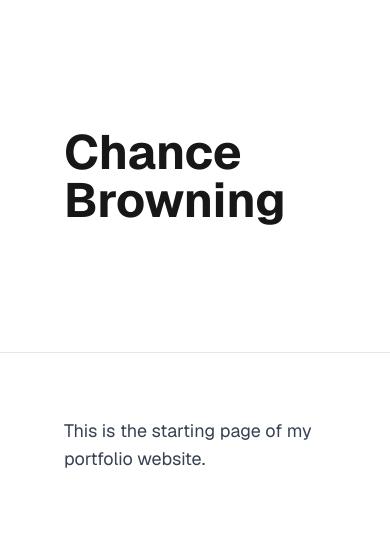
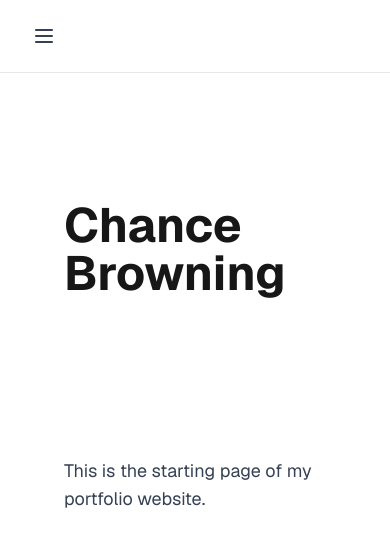
Before and after one commit to ChanceBrowning11/portfolio, a Next.js app: page / in a window 390 px wide. Shown: the top 546 px of the page. Built offline with nearby package versions, Linux system fonts and the light colour scheme.

Commit message:
updated navigation to have a mobile menu button when screensize is small.

```diff
--- a/app/(start)/page.tsx
+++ b/app/(start)/page.tsx
@@ -5,19 +5,16 @@ export default function Home() {
   return (
     <div className="min-h-screen bg-zinc-50 font-sans dark:bg-black">
       <div className="w-full bg-white dark:bg-black">
-        {/* Hero Section */}
-        <div className="px-16 pt-32 pb-16">
-          <PageHeader>Chance Browning</PageHeader>
-        </div>
-
-        {/* Sticky Navigation */}
-        <NavigationHeader />
-
-        {/* Content Section - Add more content here to see sticky effect */}
-        <div className="px-16 py-16 min-h-screen">
-          <p className="text-lg text-gray-700 dark:text-gray-300">
-            This is the starting page of my portfolio website.
-          </p>
+        <div className="flex flex-col">
+          <div className="order-2 md:order-1 px-16 pt-32 pb-16">
+            <PageHeader>Chance Browning</PageHeader>
+          </div>
+          <NavigationHeader className="order-1 md:order-2" />
+          <div className="order-3 px-16 py-16 min-h-screen">
+            <p className="text-lg text-gray-700 dark:text-gray-300">
+              This is the starting page of my portfolio website.
+            </p>
+          </div>
         </div>
       </div>
     </div>
--- /dev/null
+++ b/components/molecules/DesktopNavigation.tsx
@@ -0,0 +1,22 @@
+import Link from 'next/link'
+import { NavigationLink } from '@/components/types'
+
+interface DesktopNavigationProps {
+  links: NavigationLink[]
+}
+
+export const DesktopNavigation = ({ links }: DesktopNavigationProps) => {
+  return (
+    <div className="hidden md:flex gap-8">
+      {links.map((link) => (
+        <Link
+          key={link.href}
+          href={link.href}
+          className="text-gray-700 hover:text-black dark:text-gray-300 dark:hover:text-white transition-colors font-medium"
+        >
+          {link.label}
+        </Link>
+      ))}
+    </div>
+  )
+}
--- /dev/null
+++ b/components/molecules/MobileMenuButton.tsx
@@ -0,0 +1,30 @@
+interface MobileMenuButtonProps {
+  open: boolean
+  setIsOpen: (open: boolean) => void
+}
+
+export const MobileMenuButton = ({ open, setIsOpen }: MobileMenuButtonProps) => {
+  return (
+    <button
+      onClick={() => setIsOpen(!open)}
+      className="md:hidden p-2 text-gray-700 dark:text-gray-300"
+      aria-label="Toggle menu"
+    >
+      <svg
+        className="w-6 h-6"
+        fill="none"
+        strokeLinecap="round"
+        strokeLinejoin="round"
+        strokeWidth="2"
+        viewBox="0 0 24 24"
+        stroke="currentColor"
+      >
+        {open ? (
+          <path d="M6 18L18 6M6 6l12 12" />
+        ) : (
+          <path d="M4 6h16M4 12h16M4 18h16" />
+        )}
+      </svg>
+    </button>
+  )
+}
--- /dev/null
+++ b/components/molecules/MobileNavigation.tsx
@@ -0,0 +1,33 @@
+import Link from 'next/link'
+import { NavigationLink } from '@/components/types'
+
+interface MobileNavigationProps {
+  links: NavigationLink[]
+  open: boolean
+  onClose: () => void
+}
+
+export const MobileNavigation = ({ links, open, onClose }: MobileNavigationProps) => {
+  if (!open) return null
+
+  return (
+    <>
+      {open && (
+        <div className="md:hidden mt-4 pb-4 border-t border-gray-200 dark:border-gray-800 pt-4">
+          <div className="flex flex-col gap-4">
+            {links.map((link) => (
+              <Link
+                key={link.href}
+                href={link.href}
+                onClick={onClose}
+                className="text-gray-700 hover:text-black dark:text-gray-300 dark:hover:text-white transition-colors font-medium"
+              >
+                {link.label}
+              </Link>
+            ))}
+          </div>
+        </div>
+      )}
+    </>
+  )
+}
--- /dev/null
+++ b/components/molecules/index.ts
@@ -0,0 +1,3 @@
+export { DesktopNavigation } from './DesktopNavigation'
+export { MobileMenuButton } from './MobileMenuButton'
+export { MobileNavigation } from './MobileNavigation'
--- a/components/organisms/NavigationHeader.tsx
+++ b/components/organisms/NavigationHeader.tsx
@@ -2,33 +2,30 @@
 
 import Link from 'next/link'
 import { useState } from 'react'
+import { NavigationLink } from '@/components/types'
+import { DesktopNavigation, MobileMenuButton, MobileNavigation } from '../molecules'
 
-export const NavigationHeader = () => {
+interface NavigationHeaderProps {
+  className?: string
+}
+
+const navLinks: NavigationLink[] = [
+  { href: '/', label: 'Home' },
+  { href: '/project', label: 'Projects' },
+  { href: '/resume', label: 'Resume' },
+]
+
+export const NavigationHeader = ({ className }: NavigationHeaderProps) => {
   const [isOpen, setIsOpen] = useState(false)
 
-  const navLinks = [
-    { href: '/', label: 'Home' },
-    { href: '/project', label: 'Projects' },
-    { href: '/resume', label: 'Resume' },
-  ]
-
   return (
-    <nav className="sticky top-0 z-50 bg-white/80 backdrop-blur-md border-b border-gray-200 dark:bg-black/80 dark:border-gray-800">
+    <nav className={`sticky top-0 z-50 bg-white/80 backdrop-blur-md border-b border-gray-200 dark:bg-black/80 dark:border-gray-800 ${className}`}>
       <div className="px-6 py-4">
         <div className="flex items-center justify-between">
-          {/* Desktop Navigation */}
-          <div className="hidden md:flex gap-8">
-            {navLinks.map((link) => (
-              <Link
-                key={link.href}
-                href={link.href}
-                className="text-gray-700 hover:text-black dark:text-gray-300 dark:hover:text-white transition-colors font-medium"
-              >
-                {link.label}
-              </Link>
-            ))}
-          </div>
+          <DesktopNavigation links={navLinks} />
+          <MobileMenuButton open={isOpen} setIsOpen={setIsOpen} />
         </div>
+        <MobileNavigation links={navLinks} open={isOpen} onClose={() => setIsOpen(false)} />
       </div>
     </nav>
   )
--- /dev/null
+++ b/components/types.ts
@@ -0,0 +1 @@
+export type NavigationLink = { href: string; label: string }
```
